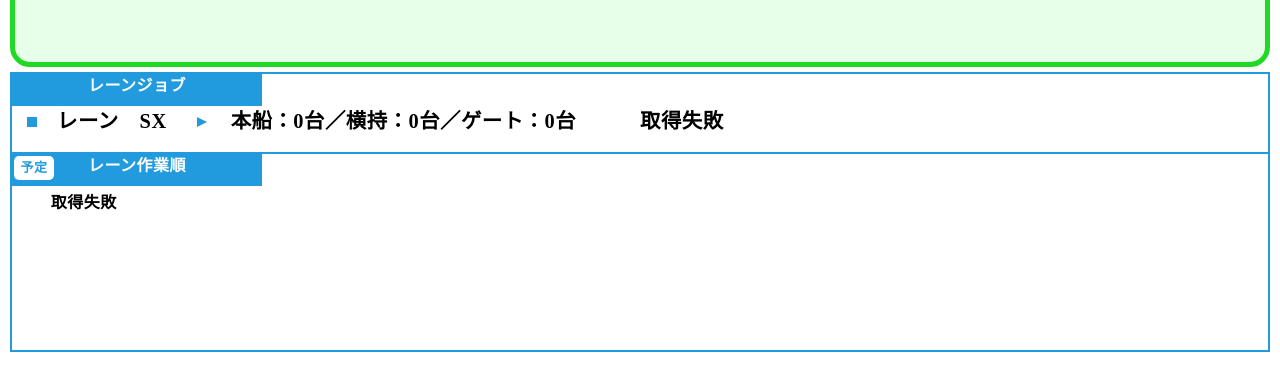
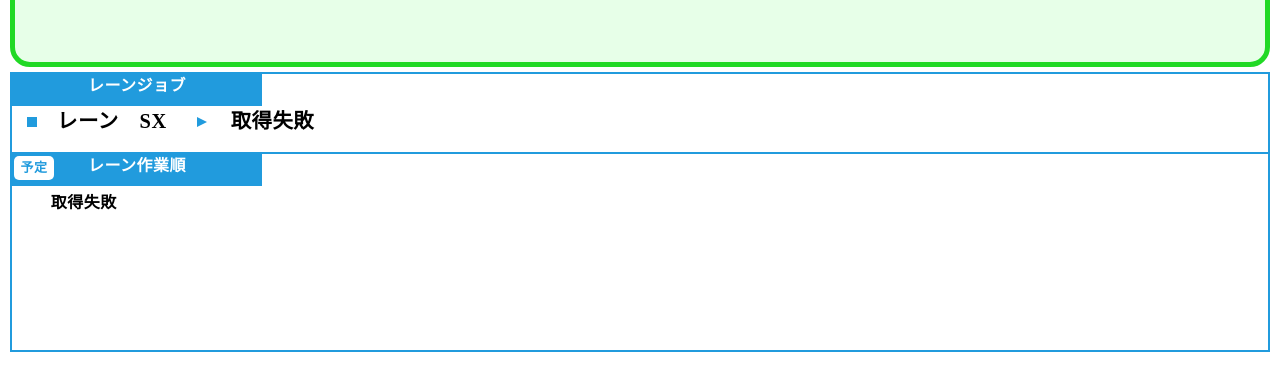
Before and after one commit to mes-shimizu/test, a plain HTML site: page index.html in a window 1280 px wide. Shown: the part 358-748 px from the top of the page. Drawn offline with Linux system fonts and the light colour scheme; a web font is replaced by a local one.

Commit message:
Update index.html

```diff
--- a/index.html
+++ b/index.html
@@ -97,7 +97,7 @@
 			<h2>レーンジョブ</h2>
 			<div>
 				<h3>レーン&emsp;<span>SX</span></h3>
-				<p>本船：0台／横持：0台／ゲート：0台</p>
+<!-- 				<p>本船：0台／横持：0台／ゲート：0台</p> -->
 				<p>取得失敗</p>
 			</div>
 		</div><!--job-->
```
